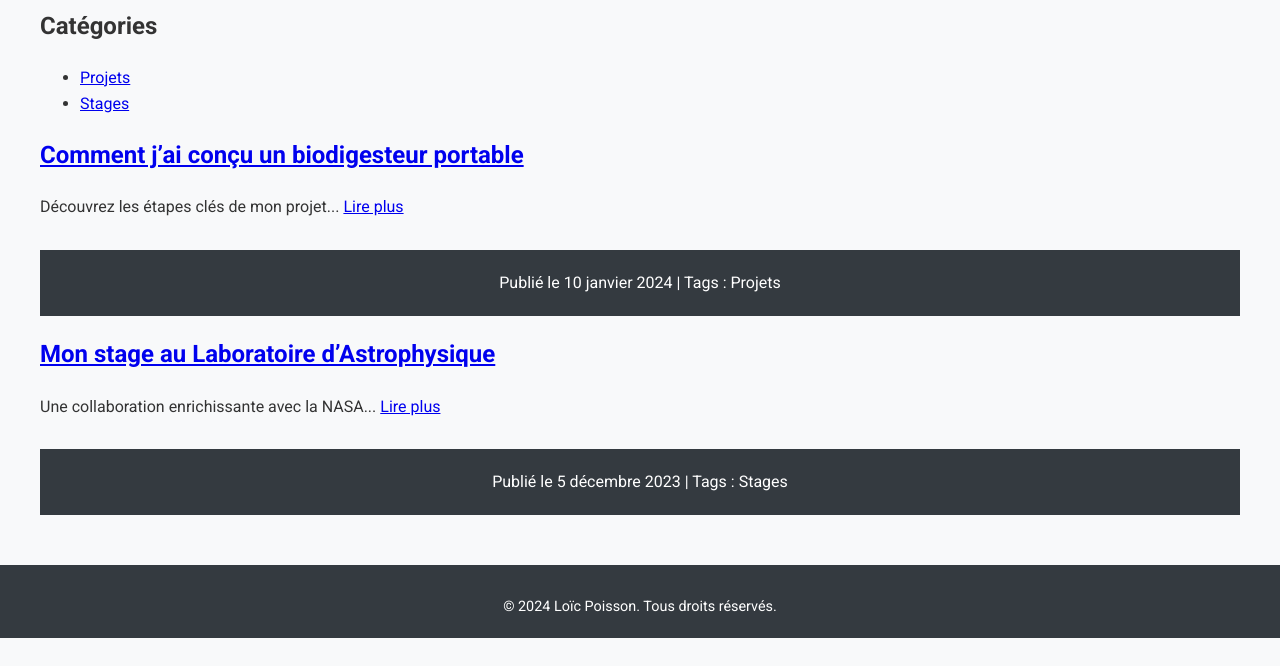
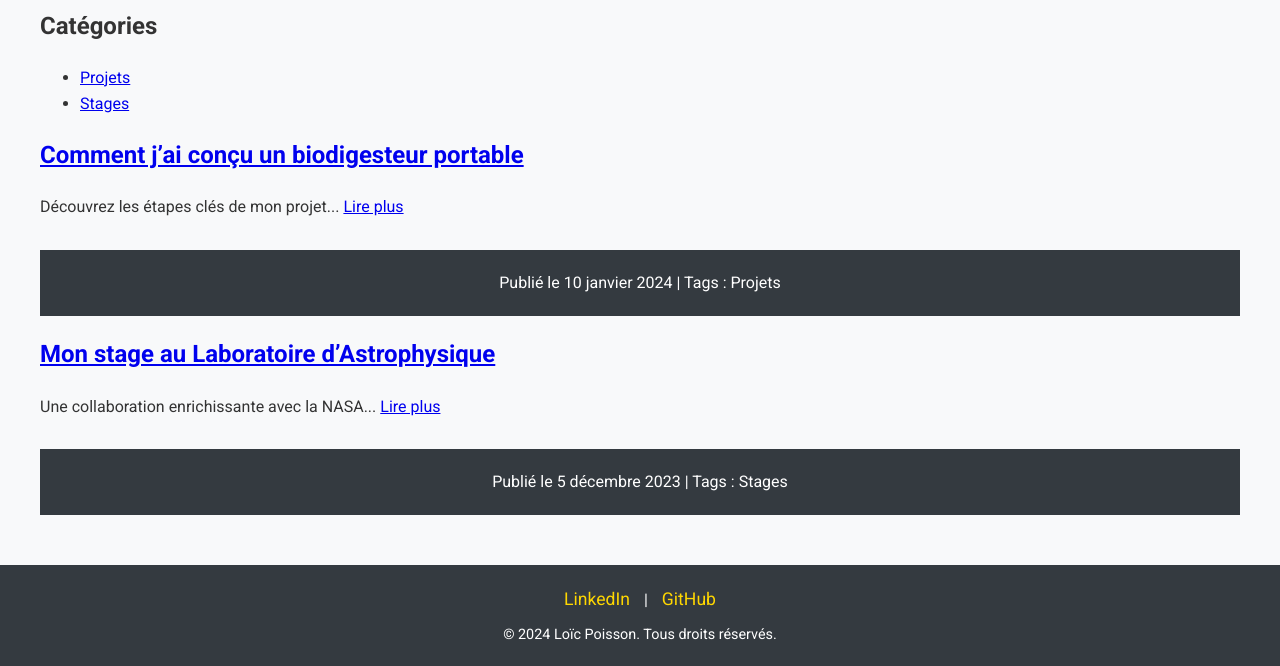
Before and after one commit to loicpoisson/loicpoisson.github.io, a plain HTML site: page blog.html in a window 1280 px wide. Shown: the part 153-819 px from the top of the page. Drawn offline with Linux system fonts and the light colour scheme.

Commit message:
Update blog.html

```diff
--- a/blog.html
+++ b/blog.html
@@ -43,6 +43,10 @@
     </main>
 
     <footer>
+        <div class="socials">
+            <a href="https://www.linkedin.com/in/lo%C3%AFc-poisson/" target="_blank">LinkedIn</a> |
+            <a href="https://github.com/loicpoisson" target="_blank">GitHub</a>
+        </div>
         <p>&copy; 2024 Loïc Poisson. Tous droits réservés.</p>
     </footer>
 </body>
```
